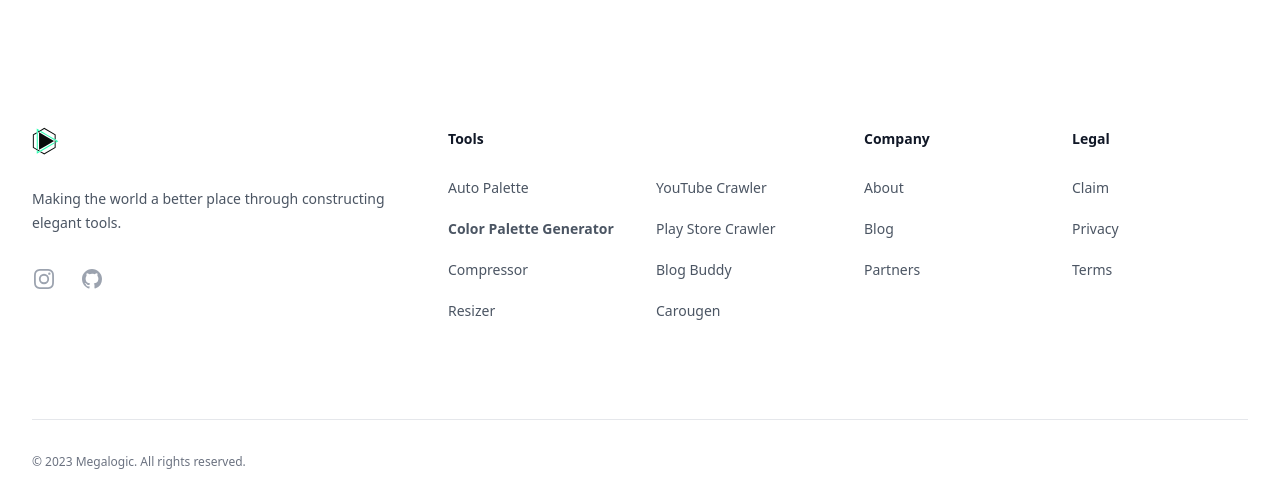
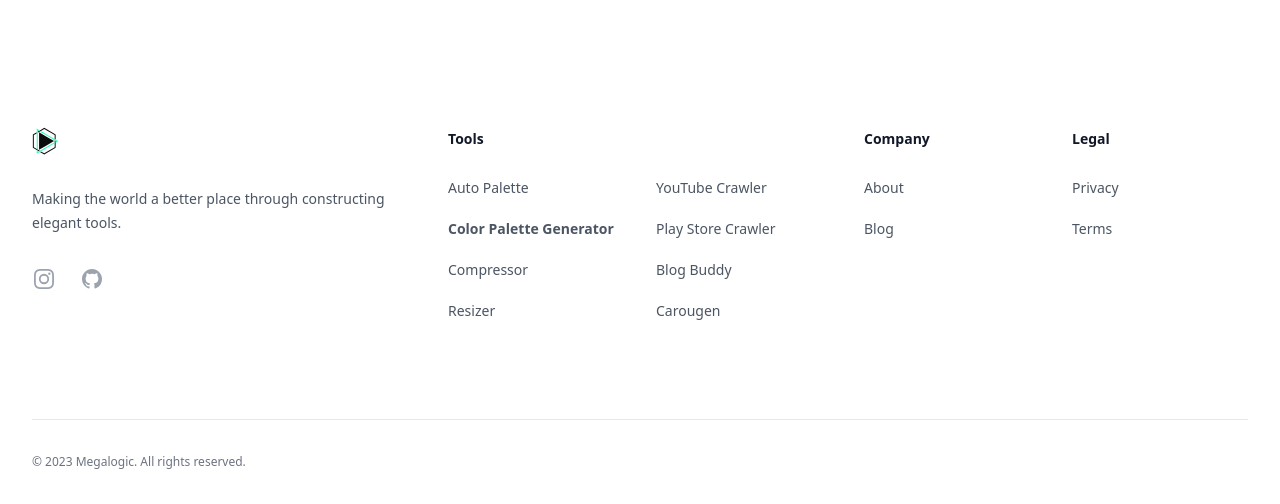
Before and after one commit to megalogic-id/Colorful, a Flask app: page / in a window 1280 px wide. Shown: the part 455-959 px from the top of the page. Run offline with Flask 3, Linux system fonts and the light colour scheme; some libraries are stand-ins or nearby versions.

Commit message:
Update footer.html

```diff
--- a/templates/components/footer.html
+++ b/templates/components/footer.html
@@ -76,13 +76,12 @@
                         <h4 class="text-sm font-semibold leading-6 text-gray-900">Company</h4>
                         <ul role="list" class="mt-6 space-y-4">
                             <li>
-                                <a href="#" class="text-sm leading-6 text-gray-600 hover:text-gray-900">About</a>
+                                <a href="https://tools.megalogic.id/about"
+                                    class="text-sm leading-6 text-gray-600 hover:text-gray-900">About</a>
                             </li>
                             <li>
-                                <a href="#" class="text-sm leading-6 text-gray-600 hover:text-gray-900">Blog</a>
-                            </li>
-                            <li>
-                                <a href="#" class="text-sm leading-6 text-gray-600 hover:text-gray-900">Partners</a>
+                                <a href="https://tools.megalogic.id/blog"
+                                    class="text-sm leading-6 text-gray-600 hover:text-gray-900">Blog</a>
                             </li>
                         </ul>
                     </div>
@@ -90,13 +89,12 @@
                         <h4 class="text-sm font-semibold leading-6 text-gray-900">Legal</h4>
                         <ul role="list" class="mt-6 space-y-4">
                             <li>
-                                <a href="#" class="text-sm leading-6 text-gray-600 hover:text-gray-900">Claim</a>
+                                <a href="https://tools.megalogic.id/privacy"
+                                    class="text-sm leading-6 text-gray-600 hover:text-gray-900">Privacy</a>
                             </li>
                             <li>
-                                <a href="#" class="text-sm leading-6 text-gray-600 hover:text-gray-900">Privacy</a>
-                            </li>
-                            <li>
-                                <a href="#" class="text-sm leading-6 text-gray-600 hover:text-gray-900">Terms</a>
+                                <a href="https://tools.megalogic.id/terms"
+                                    class="text-sm leading-6 text-gray-600 hover:text-gray-900">Terms</a>
                             </li>
                         </ul>
                     </div>
```
